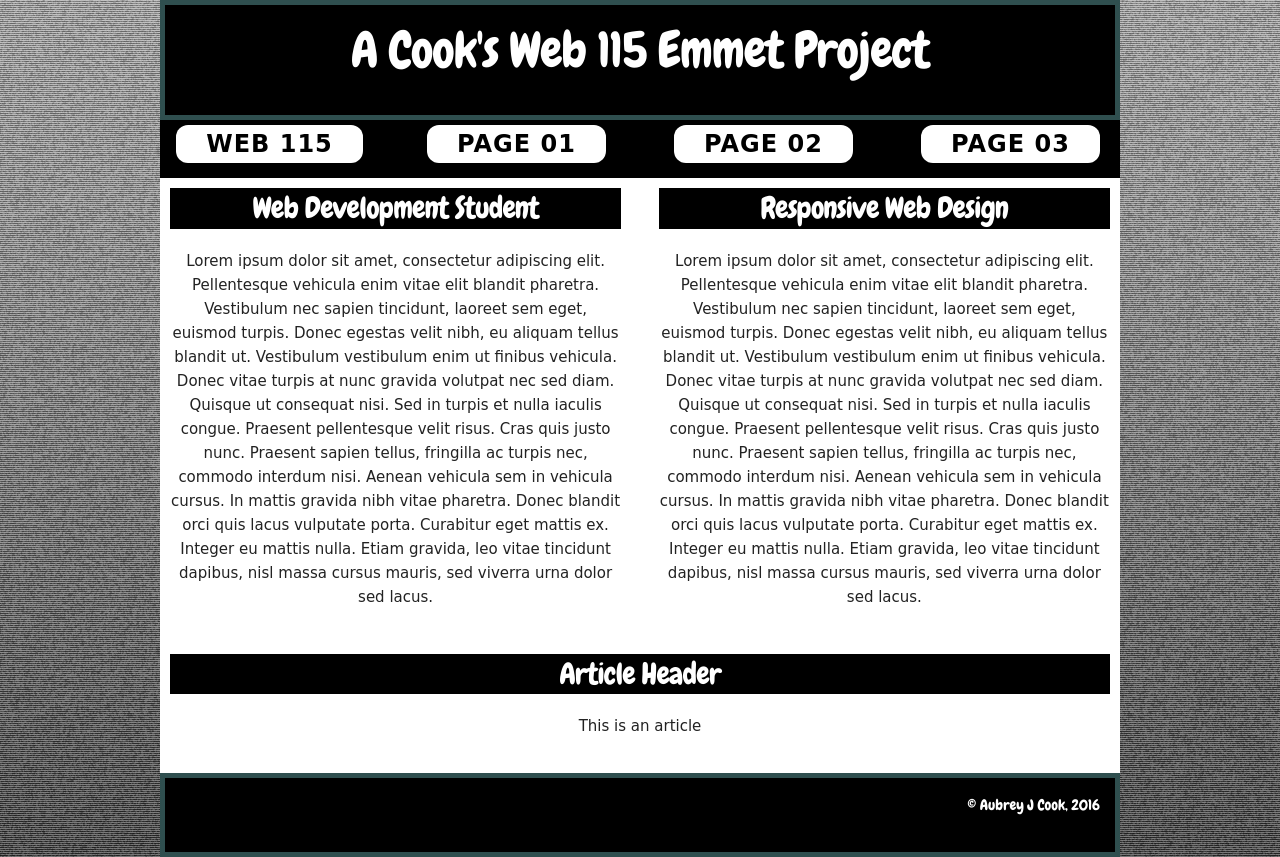
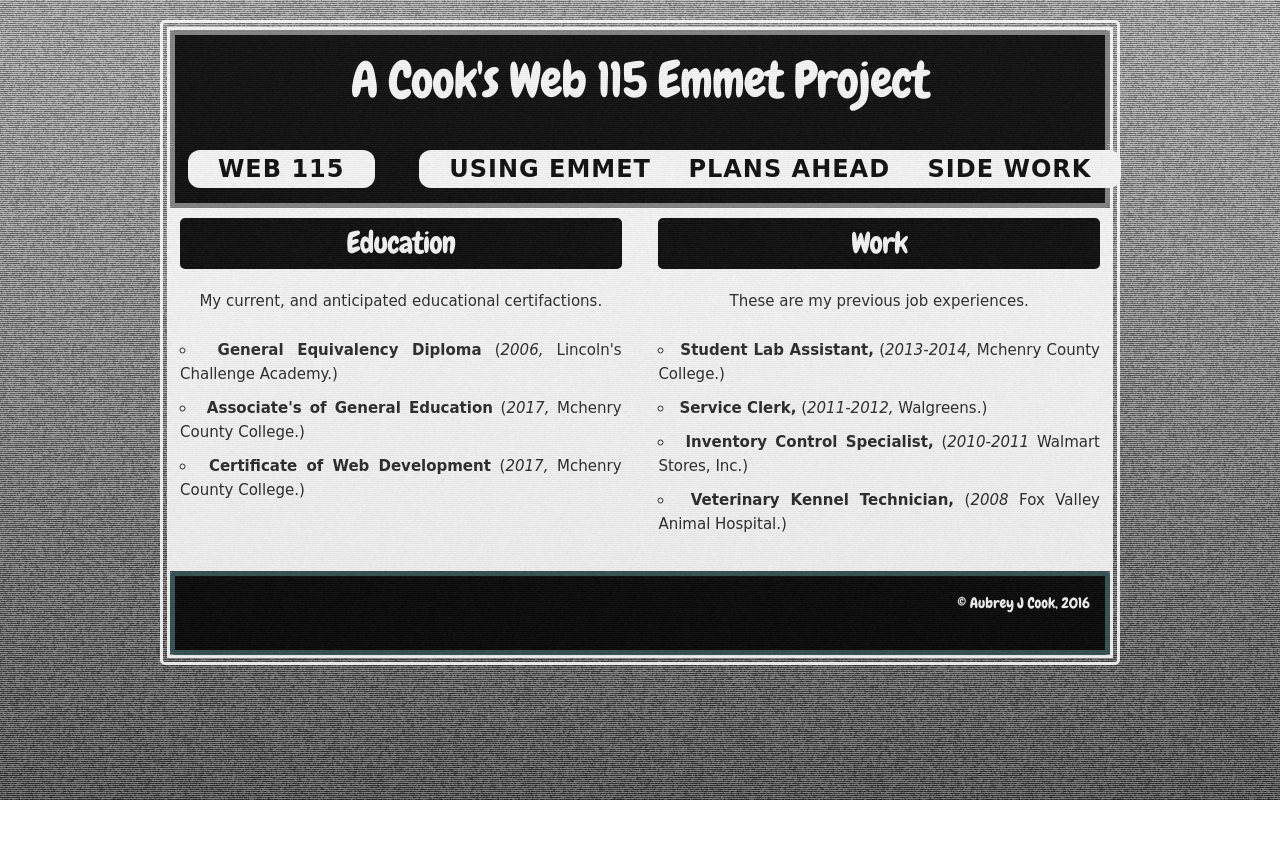
Before and after one commit to aubreyjcook/web115, a plain HTML site: page 01Emmet/page01.html in a window 1280 px wide. After the commit the page ends 800 px from the top, so only its background shows below. Drawn offline with Linux system fonts and the light colour scheme; a web font is replaced by a local one.

Commit message:
various new content
many new changes, improvement to layout, transparency added, content
added

```diff
--- a/01Emmet/css/style.css
+++ b/01Emmet/css/style.css
@@ -22,16 +22,19 @@ html {
 body {
     font-family: 'Share', cursive;
     background-image: url("../images/background.jpg");
+    opacity: .85;
+    margin: 20px;
 }
 
 div.container {
-
+    border: 10px double white;
+    border-radius: 5px;
 }
 
 footer, header {
     padding: 15px;
     background-color: black;
-    border: 5px solid darkslategray;
+    border-radius: 5px;
     color: white;
 }
 
@@ -55,6 +58,9 @@ p {
 
 header {
     text-align: center;
+    border-left: 5px solid gray;
+    border-top: 5px solid gray;
+    border-right: 5px solid gray;
 }
 
 header a {
@@ -70,6 +76,10 @@ nav {
     padding: 5px;
     text-align: center;
     background-color: black;
+    border-left: 5px solid gray;
+    border-bottom: 5px solid gray;
+    border-right: 5px solid gray;
+    border-radius: 5px;
 }
 
 main, article {
@@ -79,31 +89,42 @@ main, article {
     background-color: white;
 }
 
-main h4 {
+h4 {
     background-color: black;
     color: white;
-}
-
-article h4 { /* Mrs. Winchester: Is it possible to share these stylings in one selector? using syntax "main h4, article h4 {*some code*}" does not seem to work */
-    background-color: black;
-    color: white;
+    border: 5px solid black;
+    border-radius: 5px;
 }
 
 main a {
     text-decoration: none;
-    color: black;
+    color: darkblue;
 }
 
 main a:hover {
-    color: #50E9FF;
+    color: darkslategray;
 }
 
 main a:visited {
-    color: #093B26;
+    color: darkslateblue;
 }
 
 footer {
     text-align: right;
+    border: 5px solid darkslategray;
+}
+
+footer a {
+    color: white;
+    text-decoration: none;
+}
+
+footer a:hover {
+    color: inherit;
+}
+
+ul {
+    text-align: justify;
 }
 
 .button {
@@ -122,7 +143,7 @@ footer {
 
 .button:hover {
     background-color: darkslategray;
-    color: white;
+    color: silver;
 }
 
 /* end of specific styling */
--- a/01Emmet/page01.html
+++ b/01Emmet/page01.html
@@ -5,7 +5,7 @@
   <!-- Basic Page Needs
   –––––––––––––––––––––––––––––––––––––––––––––––––– -->
   <meta charset="utf-8">
-  <title>Using Emmet</title>
+  <title>Personal Background</title>
   <meta name="description" content="ACook's web115 Emmet Project">
   <meta name="author" content="Aubrey J Cook">
 
@@ -60,37 +60,41 @@
             <a href="../index.html" class="button">Web 115</a>
         </div>
         <div class="three columns">
-            <a href="page01.html" class="button">Page 01</a>
+            <a href="index.html" class="button">Using Emmet</a>
         </div>
         <div class="three columns">
-            <a href="page02.html" class="button">Page 02</a>
+            <a href="page02.html" class="button">Plans Ahead</a>
         </div>
         <div class="three columns">
-            <a href="page03.html" class="button">Page 03</a>
+            <a href="page03.html" class="button">Side Work</a>
         </div>
     </nav>
 
     <main class="row">
       <div class="six columns">
-          <h4>Web Development Student</h4>
-          <p>Lorem ipsum dolor sit amet, consectetur adipiscing elit. Pellentesque vehicula enim vitae elit blandit pharetra. Vestibulum nec sapien tincidunt, laoreet sem eget, euismod turpis. Donec egestas velit nibh, eu aliquam tellus blandit ut. Vestibulum vestibulum enim ut finibus vehicula. Donec vitae turpis at nunc gravida volutpat nec sed diam. Quisque ut consequat nisi. Sed in turpis et nulla iaculis congue. Praesent pellentesque velit risus. Cras quis justo nunc. Praesent sapien tellus, fringilla ac turpis nec, commodo interdum nisi. Aenean vehicula sem in vehicula cursus. In mattis gravida nibh vitae pharetra. Donec blandit orci quis lacus vulputate porta. Curabitur eget mattis ex. Integer eu mattis nulla. Etiam gravida, leo vitae tincidunt dapibus, nisl massa cursus mauris, sed viverra urna dolor sed lacus.</p>
+          <h4>Education</h4>
+          <p>My current, and anticipated educational certifactions.</p>
+          <ul>
+              <li><strong>General Equivalency Diploma</strong> (<em>2006,</em> Lincoln's Challenge Academy.)</li>
+              <li><strong>Associate's of General Education</strong> (<em>2017,</em> Mchenry County College.)</li>
+              <li><strong>Certificate of Web Development</strong> (<em>2017,</em> Mchenry County College.)</li>
+          </ul>
       </div>
       <div class="six columns">
-          <h4>Responsive Web Design</h4>
-          <p>Lorem ipsum dolor sit amet, consectetur adipiscing elit. Pellentesque vehicula enim vitae elit blandit pharetra. Vestibulum nec sapien tincidunt, laoreet sem eget, euismod turpis. Donec egestas velit nibh, eu aliquam tellus blandit ut. Vestibulum vestibulum enim ut finibus vehicula. Donec vitae turpis at nunc gravida volutpat nec sed diam. Quisque ut consequat nisi. Sed in turpis et nulla iaculis congue. Praesent pellentesque velit risus. Cras quis justo nunc. Praesent sapien tellus, fringilla ac turpis nec, commodo interdum nisi. Aenean vehicula sem in vehicula cursus. In mattis gravida nibh vitae pharetra. Donec blandit orci quis lacus vulputate porta. Curabitur eget mattis ex. Integer eu mattis nulla. Etiam gravida, leo vitae tincidunt dapibus, nisl massa cursus mauris, sed viverra urna dolor sed lacus.</p>
+          <h4>Work</h4>
+          <p>These are my previous job experiences.</p>
+          <ul>
+              <li><strong>Student Lab Assistant,</strong> (<em>2013-2014,</em> Mchenry County College.)</li>
+              <li><strong>Service Clerk,</strong> (<em>2011-2012,</em> Walgreens.)</li>
+              <li><strong>Inventory Control Specialist,</strong> (<em>2010-2011</em> Walmart Stores, Inc.)</li>
+              <li><strong>Veterinary Kennel Technician,</strong> (<em>2008</em> Fox Valley Animal Hospital.)</li>
+          </ul>
       </div>
     </main>
 
-    <article class="row">
-        <div class="twelve columns">
-            <h4>Article Header</h4>
-            <p>This is an article</p>
-        </div>
-    </article>
-
     <footer class="row">
         <div class = "twelve columns">
-          <h6>&copy; Aubrey J Cook, 2016</h6>
+            <h6>&copy; <a href="http://aubreyjcook.com/" target="_blank">Aubrey J Cook, 2016</a></h6>
         </div>
     </footer>
   </div>
```
Also changed, not shown: 01Emmet/index.html (+9 -9 lines), 01Emmet/page02.html (+5 -5 lines), 01Emmet/page03.html (+5 -5 lines).
